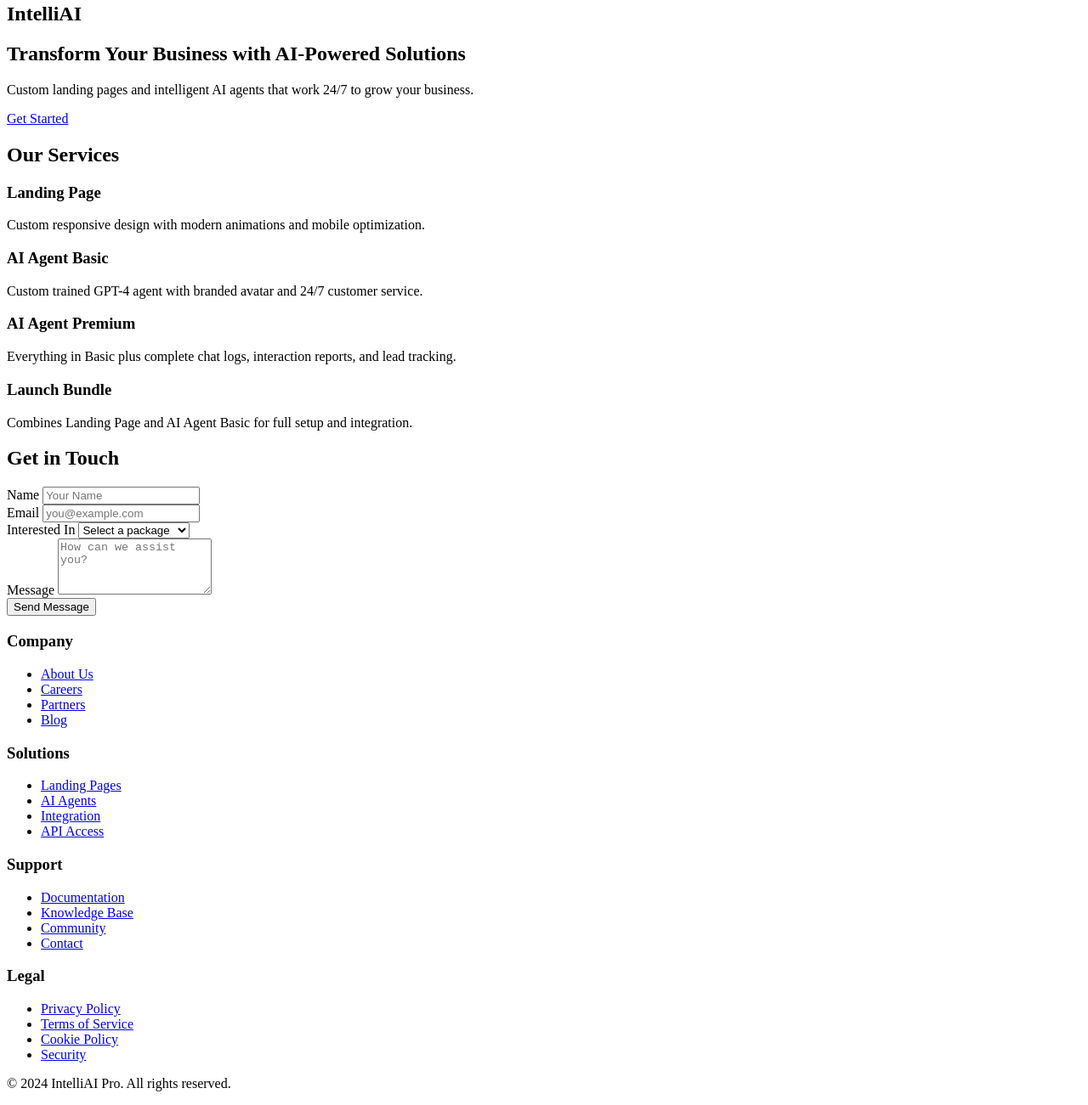
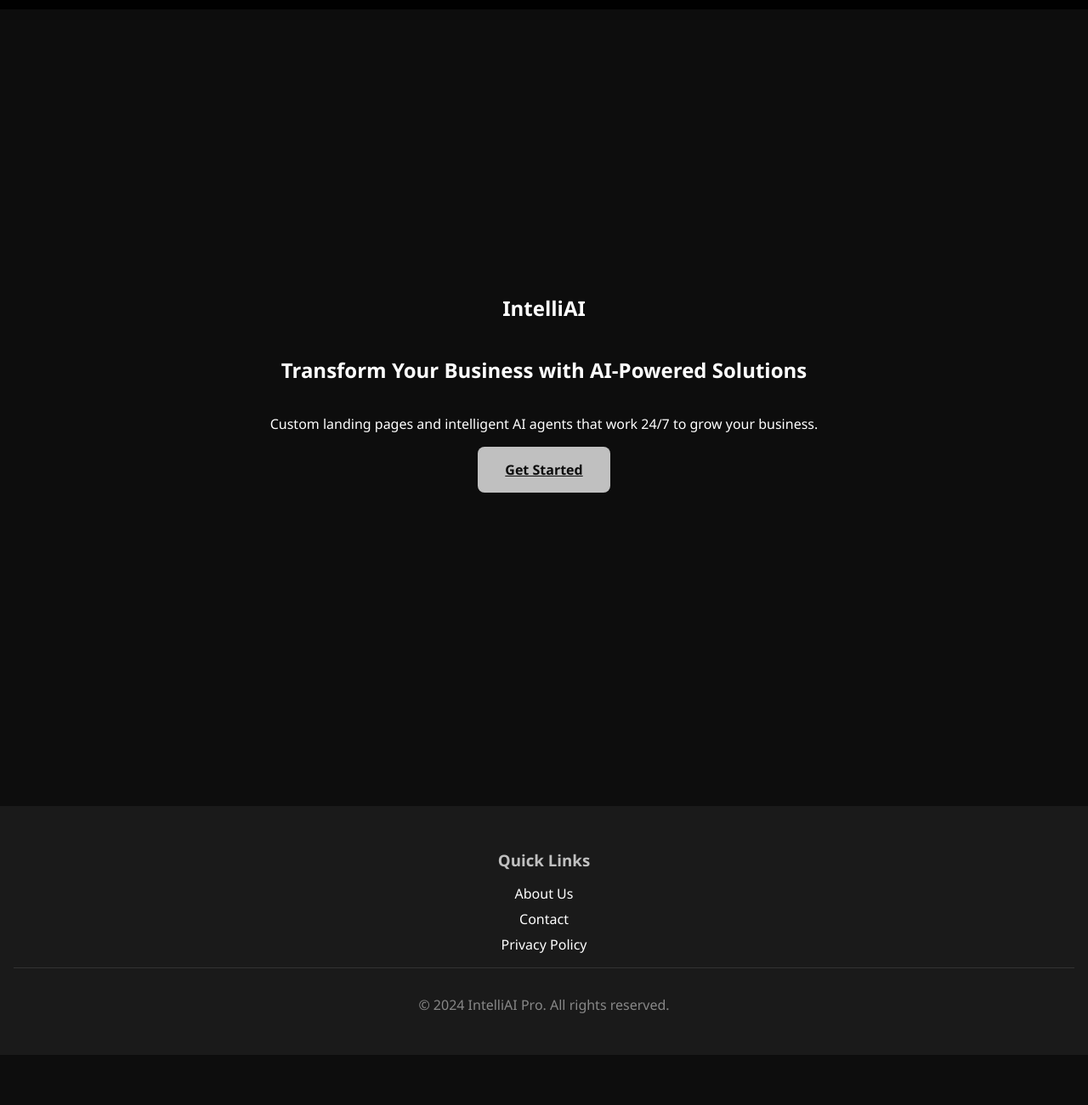
Before and after one commit to Intelliwebchatt/intelliaiproemail, a plain HTML site: page index.html in a window 1280 px wide. Shown: the part 43-1344 px from the top of the page at 85% size. After the commit the page ends 1285 px from the top, so only its background shows below. Drawn offline with Linux system fonts and the light colour scheme.

Commit message:
Update index.html

```diff
--- a/index.html
+++ b/index.html
@@ -5,129 +5,135 @@
     <meta name="description" content="Transform your business with AI-powered solutions. Custom landing pages and intelligent AI agents that work 24/7 to grow your business.">
     <meta name="viewport" content="width=device-width, initial-scale=1.0">
     <title>IntelliAI Pro Series - AI-Powered Business Solutions</title>
-    <link rel="stylesheet" href="styles.css"> <!-- Ensure the file path is correct -->
+    <style>
+        /* Style variables */
+        :root {
+            --brand-primary: #0D0D0D; /* Very dark gray */
+            --brand-secondary: #1A1A1A; /* Dark gray */
+            --brand-accent: #C0C0C0;    /* Silver */
+            --brand-light: #FFFFFF;     /* White */
+            --highlight-color: #C0C0C0; /* Silver for highlights */
+            --transition-smooth: 0.3s cubic-bezier(0.4, 0, 0.2, 1);
+        }
+
+        body {
+            background-color: var(--brand-primary);
+            font-family: 'Segoe UI', Tahoma, Geneva, Verdana, sans-serif;
+            margin: 0;
+            padding: 0;
+        }
+
+        .header {
+            position: fixed;
+            top: 0;
+            left: 0;
+            right: 0;
+            padding: 1rem 2rem;
+            background: rgba(0, 0, 0, 0.9);
+            backdrop-filter: blur(8px);
+            z-index: 1000;
+            display: flex;
+            justify-content: space-between;
+            align-items: center;
+        }
+
+        .hero {
+            min-height: 100vh;
+            display: flex;
+            flex-direction: column;
+            justify-content: center;
+            align-items: center;
+            background: var(--brand-primary);
+            color: var(--brand-light);
+            padding: 6rem 2rem;
+            text-align: center;
+        }
+
+        .cta-button {
+            display: inline-block;
+            padding: 1rem 2rem;
+            background: var(--highlight-color);
+            color: var(--brand-primary);
+            border-radius: 0.5rem;
+            font-weight: 600;
+            transition: background var(--transition-smooth);
+        }
+
+        .cta-button:hover {
+            background: var(--brand-accent);
+        }
+
+        .footer {
+            background: #1a1a1a;
+            color: #ccc;
+            padding: 2rem 1rem;
+            text-align: center;
+        }
+
+        .footer__content {
+            max-width: 800px;
+            margin: 0 auto;
+        }
+
+        .footer__content h3 {
+            color: var(--highlight-color);
+            margin-bottom: 1rem;
+        }
+
+        .footer__content ul {
+            list-style: none;
+            padding: 0;
+        }
+
+        .footer__content ul li {
+            margin: 0.5rem 0;
+        }
+
+        .footer__content ul li a {
+            color: #fff;
+            text-decoration: none;
+            transition: color var(--transition-smooth);
+        }
+
+        .footer__content ul li a:hover {
+            color: var(--highlight-color);
+        }
+
+        .footer__bottom {
+            border-top: 1px solid #333;
+            margin-top: 1rem;
+            padding-top: 1rem;
+            color: #888;
+        }
+    </style>
 </head>
 <body>
-    <!-- Header -->
     <header class="header">
-        <a href="#" class="header__logo">
-            Intelli<span>AI</span> Pro
-        </a>
+        <a href="#" class="header__logo">Intelli<span>AI</span></a>
     </header>
 
-    <!-- Hero Section -->
     <section class="hero">
-        <div class="hero__overlay"></div>
-        <div class="hero__content">
-            <h1 class="logo">Intelli<span>AI</span></h1>
+        <h1>Intelli<span>AI</span></h1>
         <h2>Transform Your Business with AI-Powered Solutions</h2>
         <p>Custom landing pages and intelligent AI agents that work 24/7 to grow your business.</p>
         <a href="#contact" class="cta-button">Get Started</a>
-        </div>
     </section>
 
-    <!-- Features Section -->
-    <section class="features">
-        <h2>Our Services</h2>
-        <div class="service-cards">
-            <div class="service-card">
-                <h3>Landing Page</h3>
-                <p>Custom responsive design with modern animations and mobile optimization.</p>
-            </div>
-            <div class="service-card">
-                <h3>AI Agent Basic</h3>
-                <p>Custom trained GPT-4 agent with branded avatar and 24/7 customer service.</p>
-            </div>
-            <div class="service-card">
-                <h3>AI Agent Premium</h3>
-                <p>Everything in Basic plus complete chat logs, interaction reports, and lead tracking.</p>
-            </div>
-            <div class="service-card">
-                <h3>Launch Bundle</h3>
-                <p>Combines Landing Page and AI Agent Basic for full setup and integration.</p>
-            </div>
-        </div>
-    </section>
-
-    <!-- Contact Section -->
-    <section id="contact" class="contact">
-        <form data-netlify="true" netlify-honeypot="bot-field" name="contact">
-            <input type="hidden" name="form-name" value="contact">
-            <p class="hidden" style="display:none;">
-                <label>Don’t fill this out if you're human: <input name="bot-field"></label>
-            </p>
-            <h2>Get in Touch</h2>
-            <div class="form-group">
-                <label for="name">Name</label>
-                <input type="text" id="name" name="name" required placeholder="Your Name">
-            </div>
-            <div class="form-group">
-                <label for="email">Email</label>
-                <input type="email" id="email" name="email" required placeholder="you@example.com">
-            </div>
-            <div class="form-group">
-                <label for="package">Interested In</label>
-                <select id="package" name="package" required>
-                    <option value="">Select a package</option>
-                    <option value="landing-page">Landing Page</option>
-                    <option value="ai-basic">AI Agent Basic</option>
-                    <option value="ai-premium">AI Agent Premium</option>
-                    <option value="bundle">Launch Bundle</option>
-                </select>
-            </div>
-            <div class="form-group">
-                <label for="message">Message</label>
-                <textarea id="message" name="message" rows="4" placeholder="How can we assist you?"></textarea>
-            </div>
-            <button type="submit" class="cta-button">Send Message</button>
-        </form>
-    </section>
-
-    <!-- Footer -->
     <footer class="footer">
         <div class="footer__content">
-            <div class="footer__column">
-                <h3>Company</h3>
+            <h3>Quick Links</h3>
             <ul>
                 <li><a href="#">About Us</a></li>
-                    <li><a href="#">Careers</a></li>
-                    <li><a href="#">Partners</a></li>
-                    <li><a href="#">Blog</a></li>
+                <li><a href="#contact">Contact</a></li>
+                <li><a href="#">Privacy Policy</a></li>
             </ul>
-            </div>
-            <div class="footer__column">
-                <h3>Solutions</h3>
-                <ul>
-                    <li><a href="#">Landing Pages</a></li>
-                    <li><a href="#">AI Agents</a></li>
-                    <li><a href="#">Integration</a></li>
-                    <li><a href="#">API Access</a></li>
-                </ul>
-            </div>
-            <div class="footer__column">
-                <h3>Support</h3>
-                <ul>
-                    <li><a href="#">Documentation</a></li>
-                    <li><a href="#">Knowledge Base</a></li>
-                    <li><a href="#">Community</a></li>
-                    <li><a href="#">Contact</a></li>
-                </ul>
-            </div>
-            <div class="footer__column">
-                <h3>Legal</h3>
-                <ul>
-                    <li><a href="#">Privacy Policy</a></li>
-                    <li><a href="#">Terms of Service</a></li>
-                    <li><a href="#">Cookie Policy</a></li>
-                    <li><a href="#">Security</a></li>
-                </ul>
-            </div>
         </div>
         <div class="footer__bottom">
             <p>&copy; 2024 IntelliAI Pro. All rights reserved.</p>
         </div>
     </footer>
 
+    <!-- Chatbot -->
     <script src="https://app.aminos.ai/js/chat_plugin.js" data-bot-id="37221" defer></script>
 </body>
 </html>
```
Lines whose indentation alone changed are shown as unchanged.
